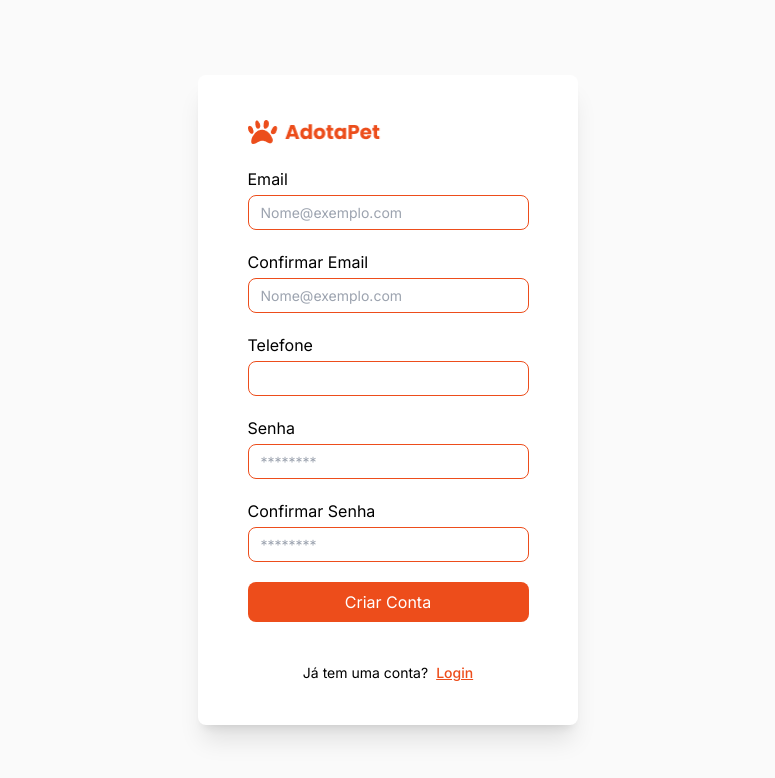
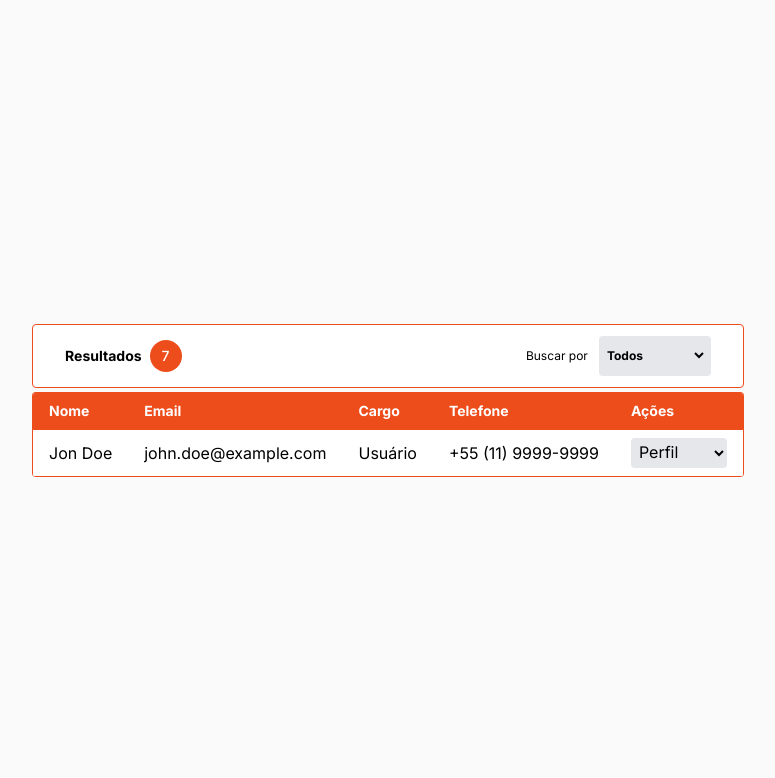
Before and after one commit to Renchs/sistema-pata-frontend, a React (Vite) app: page / in a window 1280 px wide. Shown: the top 778 px of the page, without its empty margins (252-1027 px from the left). Built offline with nearby package versions, Linux system fonts and the light colour scheme.

Commit message:
feat: lista de usuario

```diff
--- a/index.html
+++ b/index.html
@@ -4,7 +4,7 @@
     <meta charset="UTF-8" />
     <link rel="icon" type="image/svg+xml" href="/vite.svg" />
     <meta name="viewport" content="width=device-width, initial-scale=1.0" />
-    <title>Vite + React + TS</title>
+    <title>AdotaPet</title>
   </head>
   <body>
     <div id="root"></div>
--- a/src/App.tsx
+++ b/src/App.tsx
@@ -1,13 +1,12 @@
-// import { FormsPet } from "./components/forms-pet";
-// import { ModalLogin } from "./components/modalLogin";
-import { ModalRegistro } from "./components/modalRegistro";
+// import { ModalRegistro } from "./components/modalRegistro";
+import { UserList } from "./pages/userList";
 
 export function App() {
 
   return (
     <>
       <div className="flex w-full bg-[#FAFAFA] h-screen justify-center items-center">
-        <ModalRegistro />
+        <UserList />
       </div>
     </>
   )
--- /dev/null
+++ b/src/pages/userList/index.tsx
@@ -0,0 +1,60 @@
+export function UserList() {
+    return (
+        <div className="flex flex-col gap-1">
+            {/* Seção de resultados */}
+            <section className="w-full h-16 border border-primary flex items-center justify-between p-4 bg-white rounded">
+                <div className="flex w-full justify-between gap-6 p-4">
+                    <div className="flex gap-2 items-center text-sm">
+                        <h3 className="font-bold">Resultados</h3>
+                        <p className="text-sm w-8 h-8 flex items-center justify-center rounded-full bg-primary text-white font-medium">7</p>
+                    </div>
+                    <div className="flex items-center justify-between text-xs gap-2 w-[185px] h-[62px]">
+                        <p>Buscar por</p>
+                        <div className="w-28 h-10 flex justify-center items-center bg-[#E5E7EB] text-center rounded font-bold">
+                            <select className="bg-transparent appearance focus:outline-none text-xs">
+                                <option value="" disabled>Opções</option>
+                                <option defaultValue={"todos"} value="todos">Todos</option>
+                                <option value="administrador">Administrador</option>
+                                <option value="usuario">Usuário</option>
+                            </select>
+                        </div>
+                    </div>
+                </div>
+            </section>
+
+            {/* Tabela */}
+            <section className="overflow-x-auto border-l border-r border-t border-primary rounded">
+                <table className="min-w-full table-auto border-collapse">
+                    <thead>
+                        <tr className="bg-primary text-left text-sm font-semibold text-white">
+                            <th className="px-4 py-2 border-b border-primary hidden md:table-cell">Nome</th>
+                            <th className="px-4 py-2 border-b border-primary ">Email</th>
+                            <th className="px-4 py-2 border-b border-primary">Cargo</th>
+                            <th className="px-4 py-2 border-b border-primary hidden md:table-cell">Telefone</th>
+                            <th className="px-4 py-2 border-b border-primary">Ações</th> {/* A coluna de Ações não vai sumir */}
+                        </tr>
+                    </thead>
+                    <tbody>
+                        <tr className="border-b border-primary bg-white">
+                            <td className="px-4 py-2 hidden md:table-cell">Jon Doe</td>
+                            <td className="px-4 py-2 ">john.doe@example.com</td>
+                            <td className="px-4 py-2">Usuário</td>
+                            <td className="px-4 py-2 hidden md:table-cell">+55 (11) 9999-9999</td>
+                            <td className="px-4 py-2">
+                                <select className="bg-[#E5E7EB] focus:outline-none rounded p-1">
+                                    <option value="" disabled className="text-gray-600">Opções</option>
+                                    <option value="perfil">Perfil</option>
+                                    <option value="historico">Histórico</option>
+                                    <option value="editar">Editar</option>
+                                    <option value="excluir">Excluir</option>
+                                </select>
+                            </td>
+                        </tr>
+                    </tbody>
+                </table>
+            </section>
+        </div>
+
+
+    )
+}
```
Also changed, not shown: src/components/formsPet/index.tsx (renamed from src/components/forms-pet/index.tsx), 1 other file (tests, documents, lock files or other folders).
